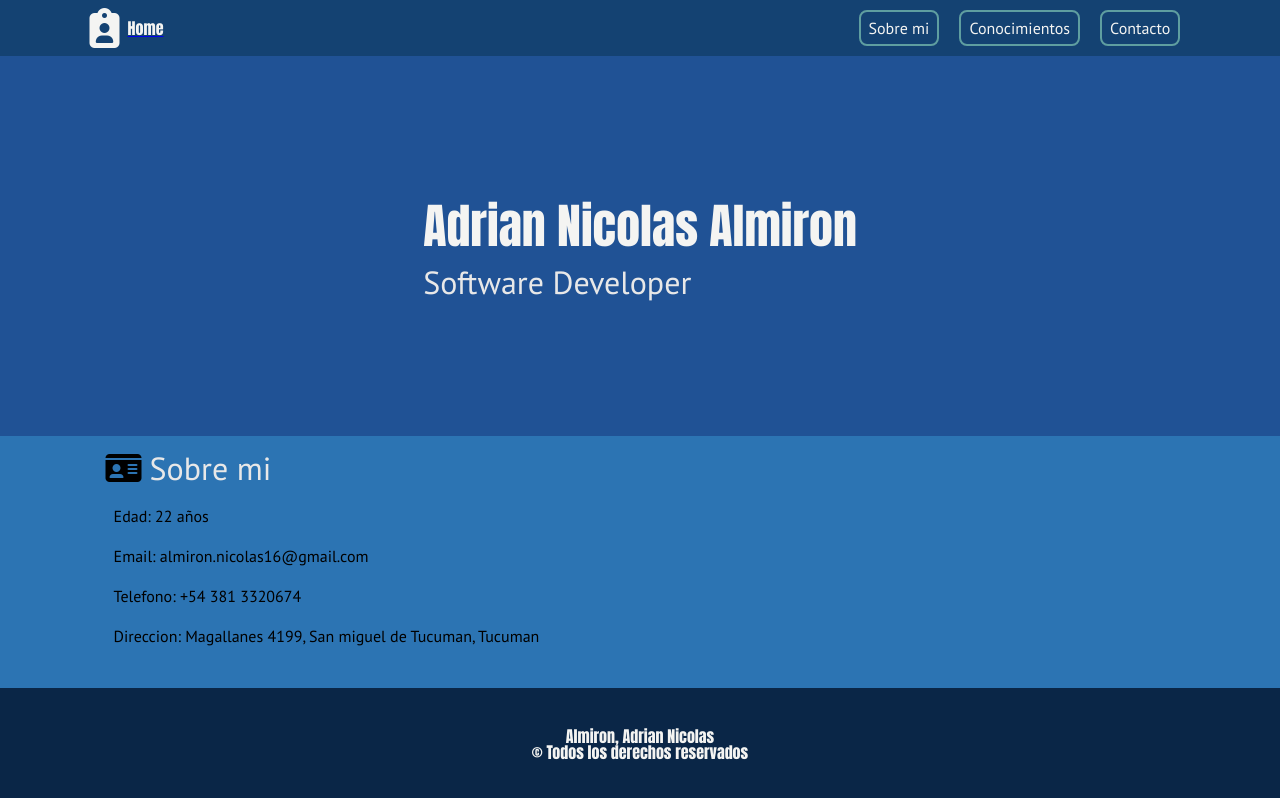
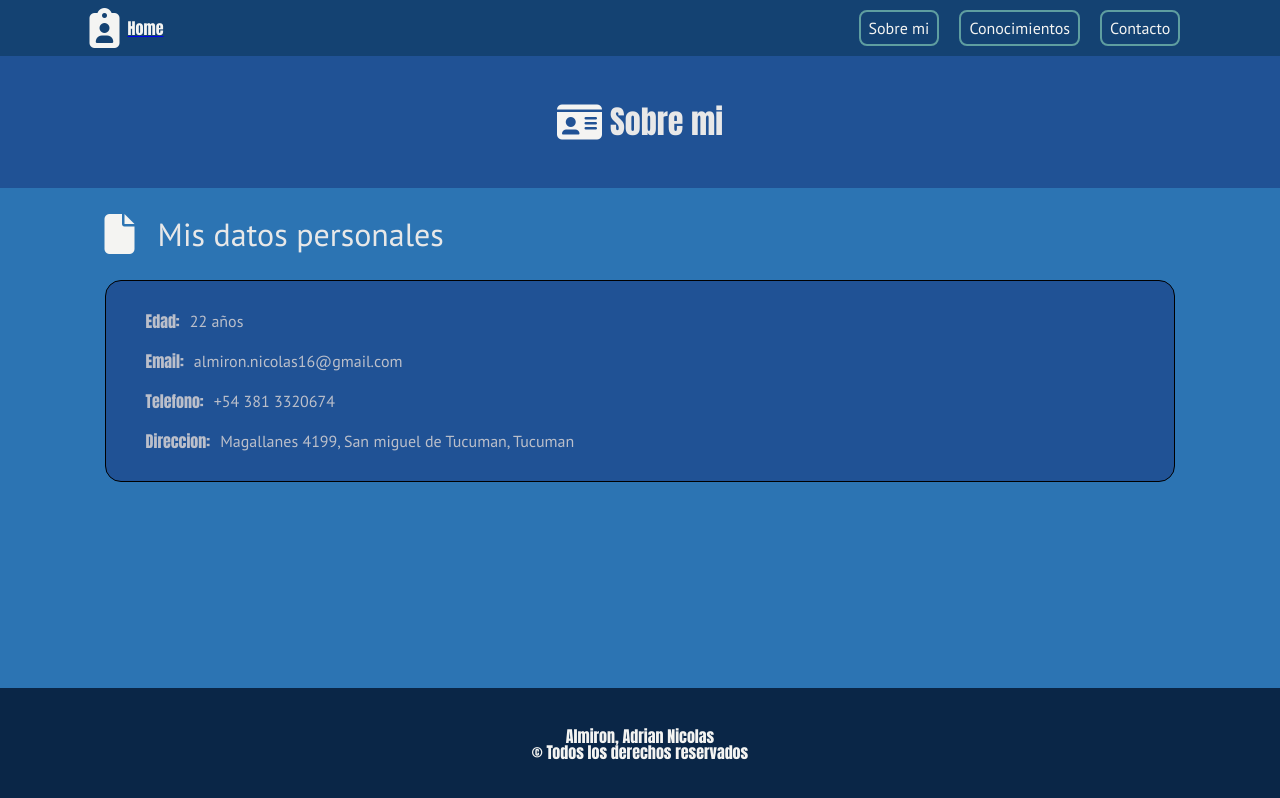
Before and after one commit to NicoAlmiron/Portfolio-Almiron, a plain HTML site: page html/sobremi.html in a window 1280 px wide. Drawn offline with Linux system fonts and the light colour scheme.

Commit message:
termine la pagina principal y avance con el cuerpo de la pagina sobremi

```diff
--- a/css/globals.css
+++ b/css/globals.css
@@ -29,7 +29,6 @@ nav {
 }
 
 header {
-  height: 40vh;
   background-color: var(--secondary);
   padding: 30px;
 }
@@ -96,8 +95,16 @@ footer {
   align-items: center;
 }
 
+.aling-center {
+  align-items: center;
+}
+
 .flex-column {
   flex-direction: column;
+}
+
+.flex-row {
+  flex-direction: row;
 }
 
 h1 {
@@ -151,14 +158,6 @@ h3 {
   font-size: 1.5rem;
 }
 
-.d-grid {
-  display: grid;
-}
-
-.grid-list-container {
-  grid-template-columns: auto auto;
-}
-
 .card {
   border-radius: 8px;
   margin: 1px;
@@ -187,9 +186,24 @@ h3 {
 .foto-frente {
   border-radius: 1rem;
   margin: 20px;
+  border-left: #0a2647 2px solid;
+  border-bottom: #0a2647 2px solid;
 }
 
 .img-articulo {
   margin: 20px;
   border-radius: 10px;
+  height: 100px;
 }
+
+.margin-x1 {
+  margin: 15px;
+}
+
+.margin-x1-right {
+  margin-right: 10px;
+}
+
+.margin-x1-left {
+  margin-left: 10px;
+}
--- a/html/sobremi.html
+++ b/html/sobremi.html
@@ -40,30 +40,36 @@
     </nav>
     <header class="d-flex flex-center flex-column">
         <div>
-            <h1 class="nombre">Adrian Nicolas Almiron</h1>
-            <p class="secondari-title">Software Developer</p>
+            <div class="d-flex item aling-center">
+                <i class="logo fa-solid fa-id-card"></i>
+                <h2 class="secondari-title text-decoration-2">Sobre mi</h2>
+            </div>
         </div>
     </header>
     <main class="d-flex flex-column">
         <section>
             <section id="informacionPersonal">
-                <div class="d-flex item">
-                    <i class="fa-solid fa-id-card"></i>
-                    <h2 class="secondari-title">Sobre mi</h2>
-                </div>
-                <article>
-                    <ul class="list-column">
-                        <li class="list">
-                            <span>Edad:</span> 22 años
+                <article class="d-flex flex-row aling-center margin-x1">
+                    <i class=" logo fa-solid fa-file"></i>
+                    <h2 class="secondari-title margin-x1">Mis datos personales</h2>
+                </article>
+                <article class="conteiner margin-x1">
+                    <ul class="list-column text-decoration-1">
+                        <li class="list d-flex flex-row">
+                            <p class="text-decoration-2 margin-x1-right">Edad:</p>
+                            <p>22 años</p>
                         </li>
-                        <li class="list">
-                            <span>Email:</span> almiron.nicolas16@gmail.com
+                        <li class="list d-flex flex-row">
+                            <p class="text-decoration-2 margin-x1-right">Email:</p>
+                            <p>almiron.nicolas16@gmail.com</p>
                         </li>
-                        <li class="list">
-                            <span>Telefono:</span> +54 381 3320674
+                        <li class="list d-flex flex-row">
+                            <p class="text-decoration-2 margin-x1-right">Telefono: </p>
+                            <p>+54 381 3320674</p>
                         </li>
-                        <li class="list">
-                            <span>Direccion:</span> Magallanes 4199, San miguel de Tucuman, Tucuman
+                        <li class="list d-flex flex-row">
+                            <p class="text-decoration-2 margin-x1-right">Direccion: </p>
+                            <p>Magallanes 4199, San miguel de Tucuman, Tucuman</p>
                         </li>
                     </ul>
                 </article>
```
Also changed, not shown: index.html (+11 -4 lines).
